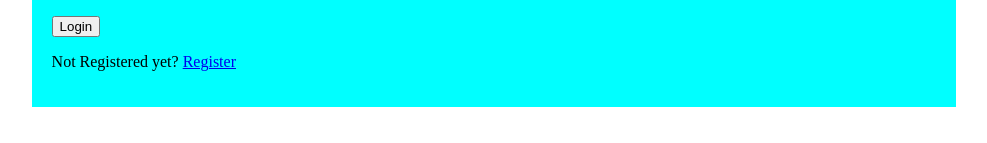
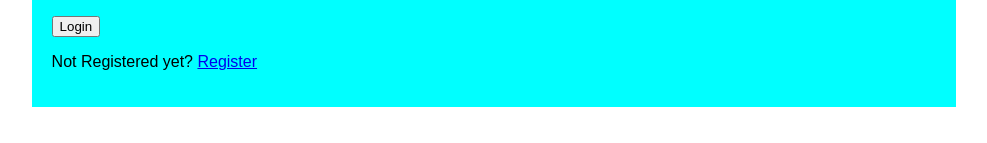
Before and after one commit to codewitharif/mernapp_login_register, a React (Vite) app in the folder client/: page / in a window 1280 px wide. Shown: the part 153-296 px from the top of the page, without its empty margins (146-1133 px from the left). Built offline with nearby package versions, Linux system fonts and the light colour scheme.

Commit message:
Your commit message

```diff
--- a/client/src/App.css
+++ b/client/src/App.css
@@ -12,3 +12,6 @@ h1 {
   font-family: sans-serif;
   font-size: medium;
 }
+p {
+  font-family: sans-serif;
+}
```
